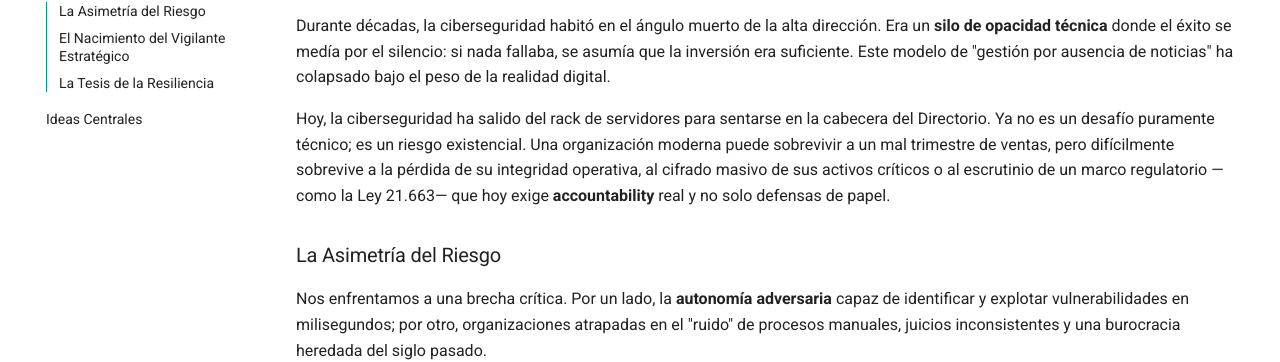
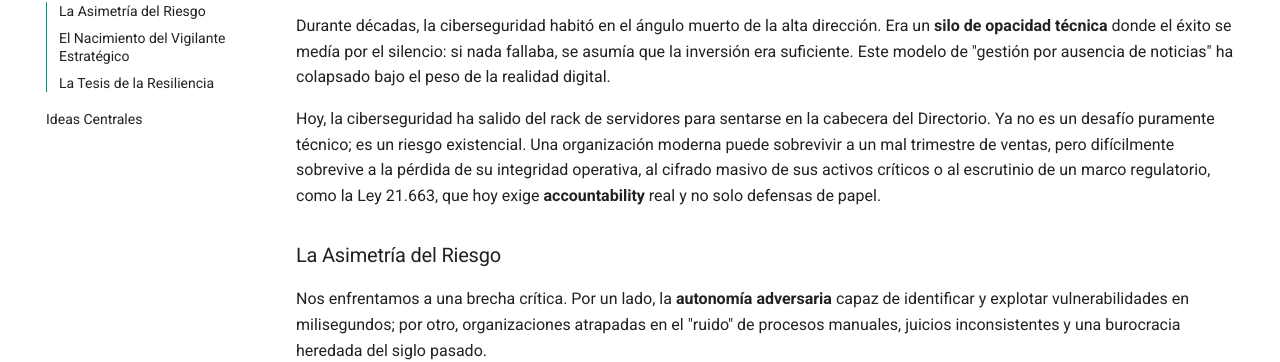
Before and after one commit to jccarvajal/ciberseguridad-grc, an MkDocs documentation site: the page built from docs/prologo.md, in a window 1280 px wide and 900 px high. Shown: the part 256-618 px from the top of the window. Built offline with MkDocs 1.6.1 and Material for MkDocs 9.7.7, drawn with Linux system fonts in a browser that asks for light colours.

```diff
--- a/docs/prologo.md
+++ b/docs/prologo.md
@@ -3,7 +3,7 @@
 
 Durante décadas, la ciberseguridad habitó en el ángulo muerto de la alta dirección. Era un **silo de opacidad técnica** donde el éxito se medía por el silencio: si nada fallaba, se asumía que la inversión era suficiente. Este modelo de "gestión por ausencia de noticias" ha colapsado bajo el peso de la realidad digital.
 
-Hoy, la ciberseguridad ha salido del rack de servidores para sentarse en la cabecera del Directorio. Ya no es un desafío puramente técnico; es un riesgo existencial. Una organización moderna puede sobrevivir a un mal trimestre de ventas, pero difícilmente sobrevive a la pérdida de su integridad operativa, al cifrado masivo de sus activos críticos o al escrutinio de un marco regulatorio —como la Ley 21.663— que hoy exige **accountability** real y no solo defensas de papel.
+Hoy, la ciberseguridad ha salido del rack de servidores para sentarse en la cabecera del Directorio. Ya no es un desafío puramente técnico; es un riesgo existencial. Una organización moderna puede sobrevivir a un mal trimestre de ventas, pero difícilmente sobrevive a la pérdida de su integridad operativa, al cifrado masivo de sus activos críticos o al escrutinio de un marco regulatorio, como la Ley 21.663, que hoy exige **accountability** real y no solo defensas de papel.
 
 ### La Asimetría del Riesgo
 Nos enfrentamos a una brecha crítica. Por un lado, la **autonomía adversaria** capaz de identificar y explotar vulnerabilidades en milisegundos; por otro, organizaciones atrapadas en el "ruido" de procesos manuales, juicios inconsistentes y una burocracia heredada del siglo pasado.
```
